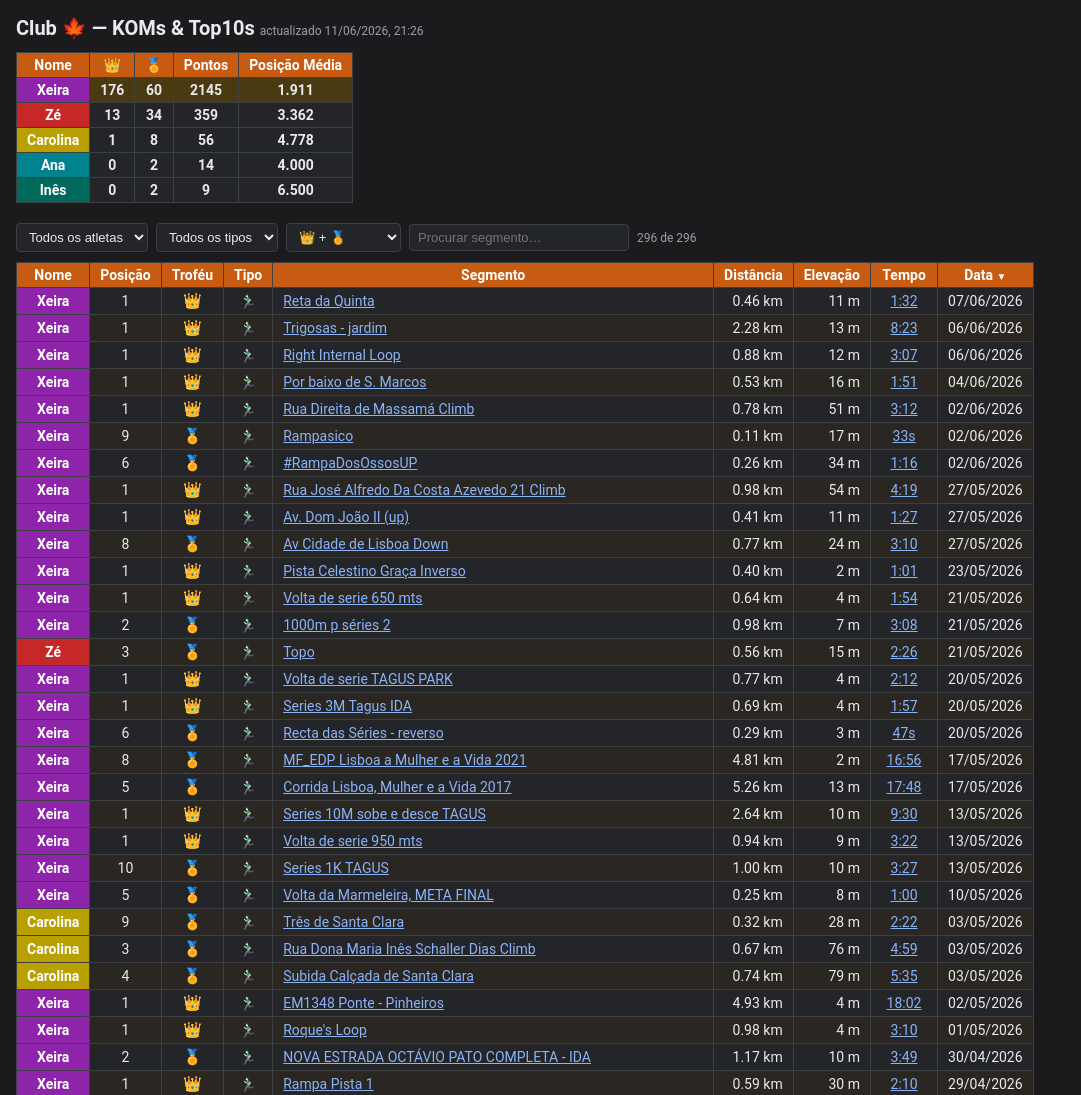
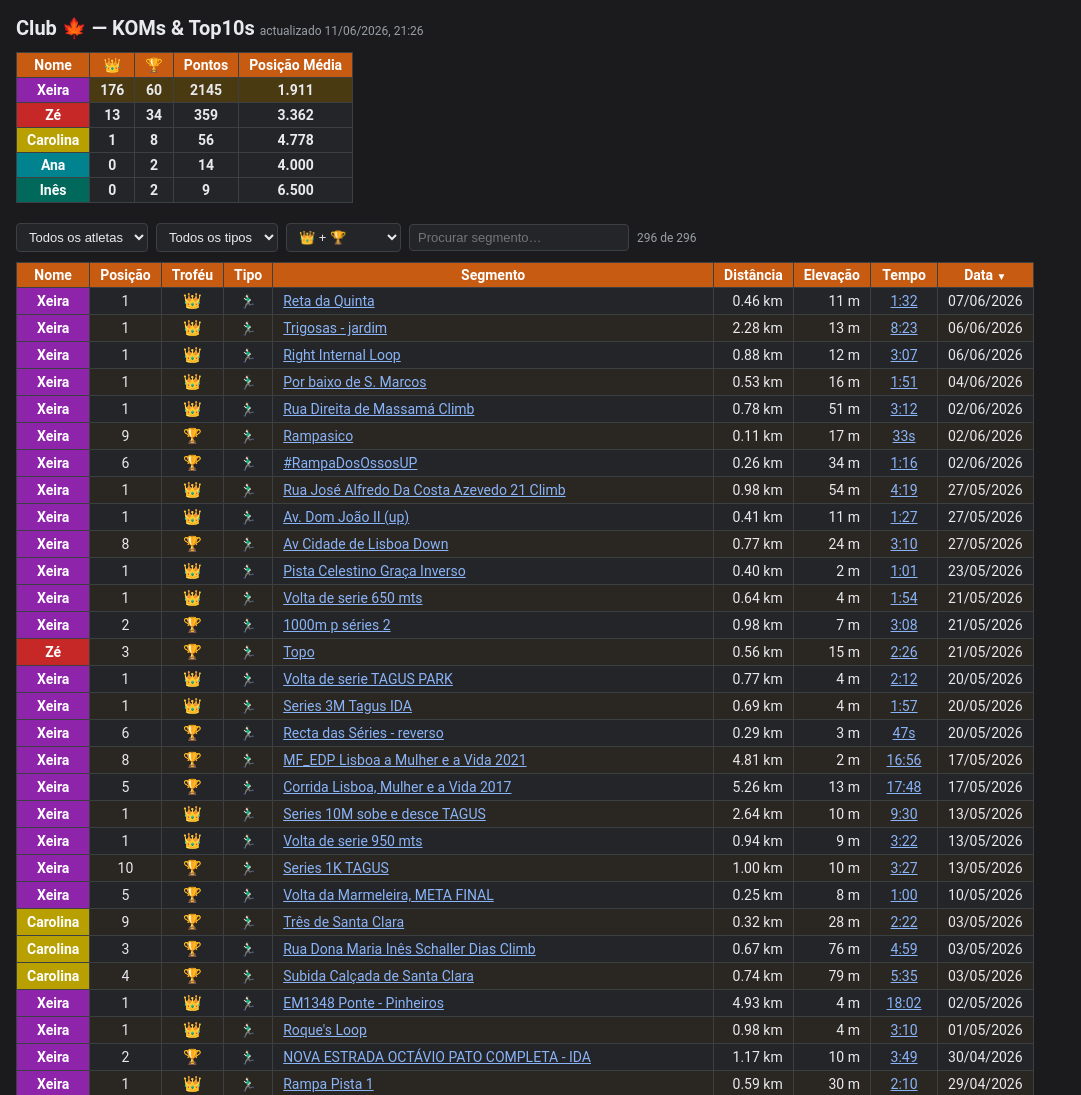
Before and after one commit to JustAnotherDud/folha-do-clube, a plain HTML site: page index.html in a window 1280 px wide. Shown: the top 1095 px of the page, without its empty margins (0-1081 px from the left). Drawn offline with Linux system fonts and the light colour scheme.

Commit message:
Update index.html
🏅 -> 🏆

```diff
--- a/index.html
+++ b/index.html
@@ -59,7 +59,7 @@
 
 <table id="ranking">
   <thead><tr>
-    <th>Nome</th><th>👑</th><th>🏅</th><th>Pontos</th><th>Posição Média</th>
+    <th>Nome</th><th>👑</th><th>🏆</th><th>Pontos</th><th>Posição Média</th>
   </tr></thead>
   <tbody></tbody>
 </table>
@@ -68,9 +68,9 @@
   <select id="f-atleta"><option value="">Todos os atletas</option></select>
   <select id="f-tipo"><option value="">Todos os tipos</option></select>
   <select id="f-trofeu">
-    <option value="">👑 + 🏅</option>
+    <option value="">👑 + 🏆</option>
     <option value="kom">Só 👑 (1º)</option>
-    <option value="top">Só 🏅 (2–10)</option>
+    <option value="top">Só 🏆 (2–10)</option>
   </select>
   <input id="f-busca" type="search" placeholder="Procurar segmento…">
   <span id="conta"></span>
@@ -111,7 +111,7 @@ function corAtleta(n) {
   for (const c of n) h = (h * 31 + c.codePointAt(0)) >>> 0;
   return PALETA[h % PALETA.length];
 }
-function trofeu(p) { return p === 1 ? "👑" : "🏅"; }
+function trofeu(p) { return p === 1 ? "👑" : "🏆"; }
 const TIPOS = { "Run": "🏃🏻‍♂️", "Ride": "🚲", "Walk": "🚶‍♂️" };
 function emojiTipo(t) { return TIPOS[t] ?? t; }
 function dataPt(iso) {
```
